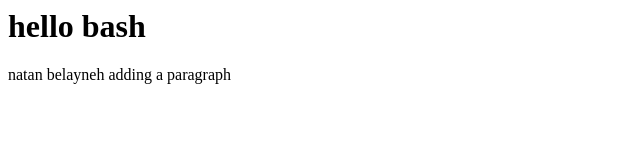
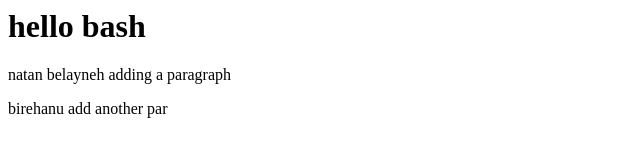
Before and after one commit to akremnasir/learning-git-and-github, a plain HTML site: page index.html in a window 1280 px wide. Shown: the whole page, without its empty margins (0-640 px from the left). Drawn offline with Linux system fonts and the light colour scheme.

Commit message:
bire add new par

```diff
--- a/index.html
+++ b/index.html
@@ -4,5 +4,6 @@
 <body>
 <h1>hello bash</h1>
 <p class = "natan">natan belayneh adding a paragraph</p>
+<p class = "bire" >birehanu add another par</p>
 </body>
 </html>
```
